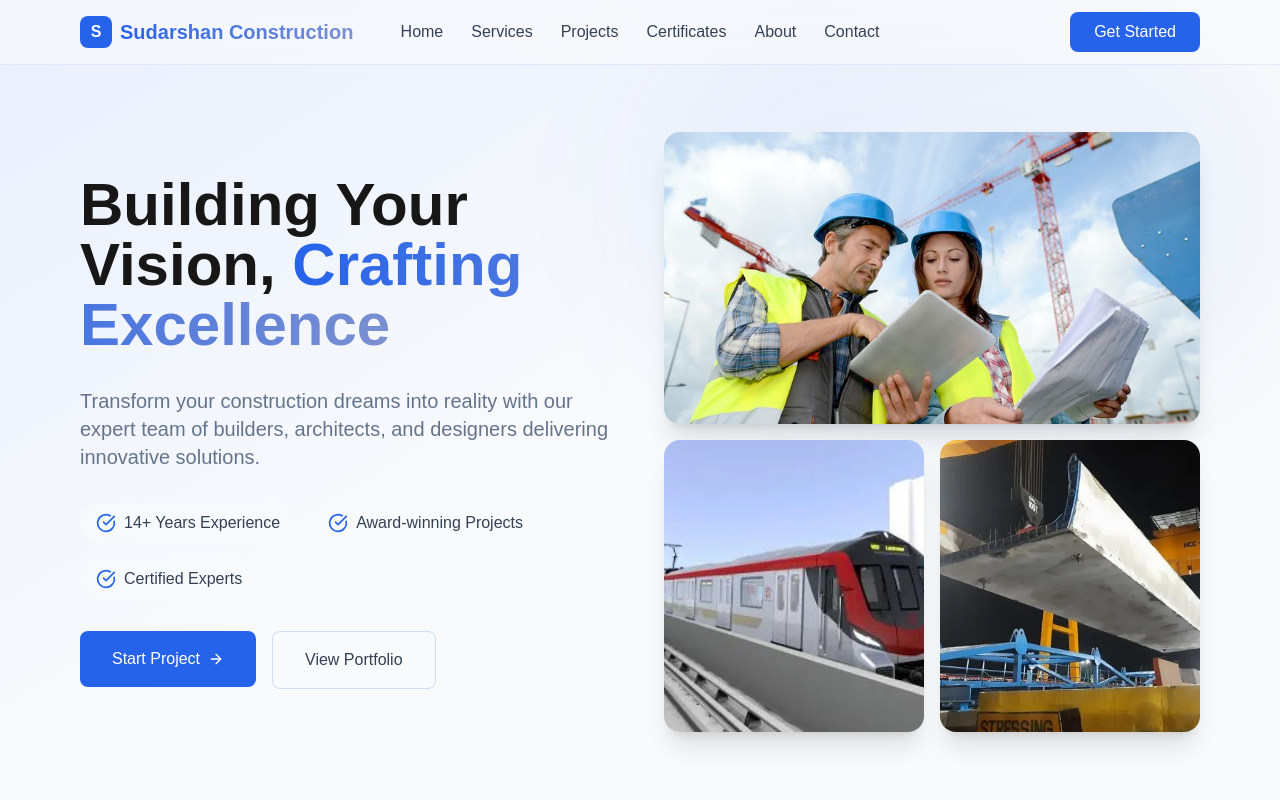
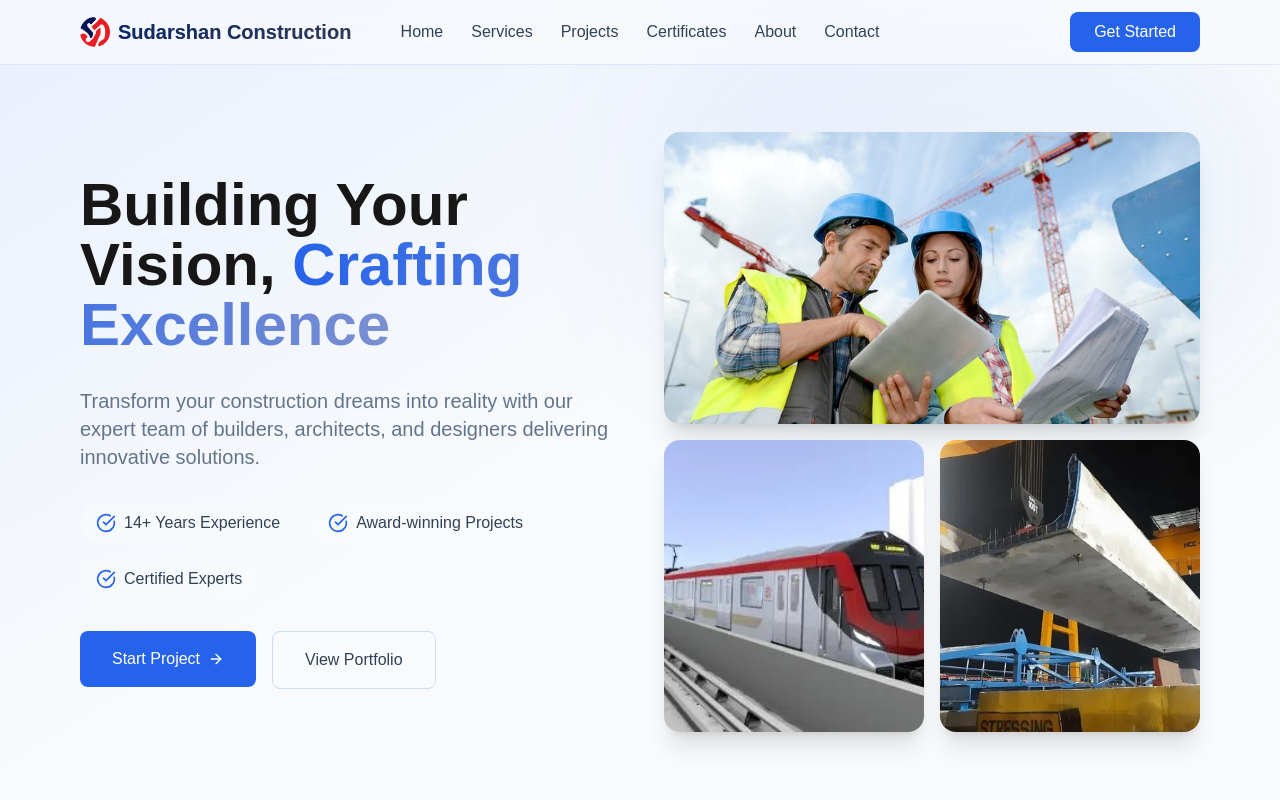
Before and after one commit to David-t-moses/construction, a Next.js app: page / in a window 1280 px wide. Shown: the top 800 px of the page. Built offline with nearby package versions, Linux system fonts and the light colour scheme.

Commit message:
add logo

```diff
--- a/components/Footer.tsx
+++ b/components/Footer.tsx
@@ -2,6 +2,7 @@
 
 import { motion } from "framer-motion";
 import Link from "next/link";
+import Image from "next/image";
 import {
   Facebook,
   Twitter,
@@ -22,10 +23,16 @@ export default function Footer() {
           {/* Company Info */}
           <div className="space-y-4">
             <div className="flex items-center space-x-2">
-              <div className="w-8 h-8 bg-primary rounded-lg flex items-center justify-center">
-                <span className="text-white font-bold">C</span>
+              <div className="w-8 h-8 rounded-lg flex items-center justify-center">
+              <Image
+                src="/logo.webp"
+                alt="logo"
+                height={30}
+                width={30}
+                className="rounded-full"
+              />
               </div>
-              <span className="text-xl font-bold bg-gradient-to-r from-primary to-primary-dark bg-clip-text text-transparent">
+              <span className="text-xl text-black/60 font-bold bg-gradient-to-r from-primary to-primary-dark bg-clip-text text-transparent">
                 Sudarshan Construction
               </span>
             </div>
--- a/components/Navbar.tsx
+++ b/components/Navbar.tsx
@@ -13,6 +13,7 @@ import {
   Users,
   Building2,
 } from "lucide-react";
+import Image from "next/image";
 
 const navItems = [
   { name: "Home", href: "/", icon: Home },
@@ -66,21 +67,29 @@ export default function Navbar() {
       <div className="container mx-auto px-4 max-w-6xl">
         <div className="flex items-center h-16 relative">
           {/* Logo Section */}
+          <Link
+              href="/"
+
+            >
           <motion.div
             whileHover={{ scale: 1.05 }}
             whileTap={{ scale: 0.95 }}
             className="flex items-center space-x-2"
           >
-            <div className="w-8 h-8 bg-primary rounded-lg flex items-center justify-center">
-              <span className="text-white font-bold">S</span>
-            </div>
-            <Link
-              href="/"
-              className="text-xl font-bold bg-gradient-to-r from-primary to-primary-dark bg-clip-text text-transparent"
-            >
-              Sudarshan Construction
+            <Image
+                src="/logo.webp"
+                alt="logo"
+                height={30}
+                width={30}
+                className="rounded-full"
+              />
+
+
+            <div className="text-xl font-bold bg-gradient-to-r from-primary to-primary-dark bg-clip-text text-transparent">
+              <span className="text-black/60 font-bold">Sudarshan Construction</span>
+              </div>
+          </motion.div>
             </Link>
-          </motion.div>
 
           {/* Desktop Menu */}
           <div className="hidden md:flex items-center justify-center absolute left-1/2 -translate-x-1/2 space-x-1">
```
Also changed, not shown: public/logo.webp (added).
